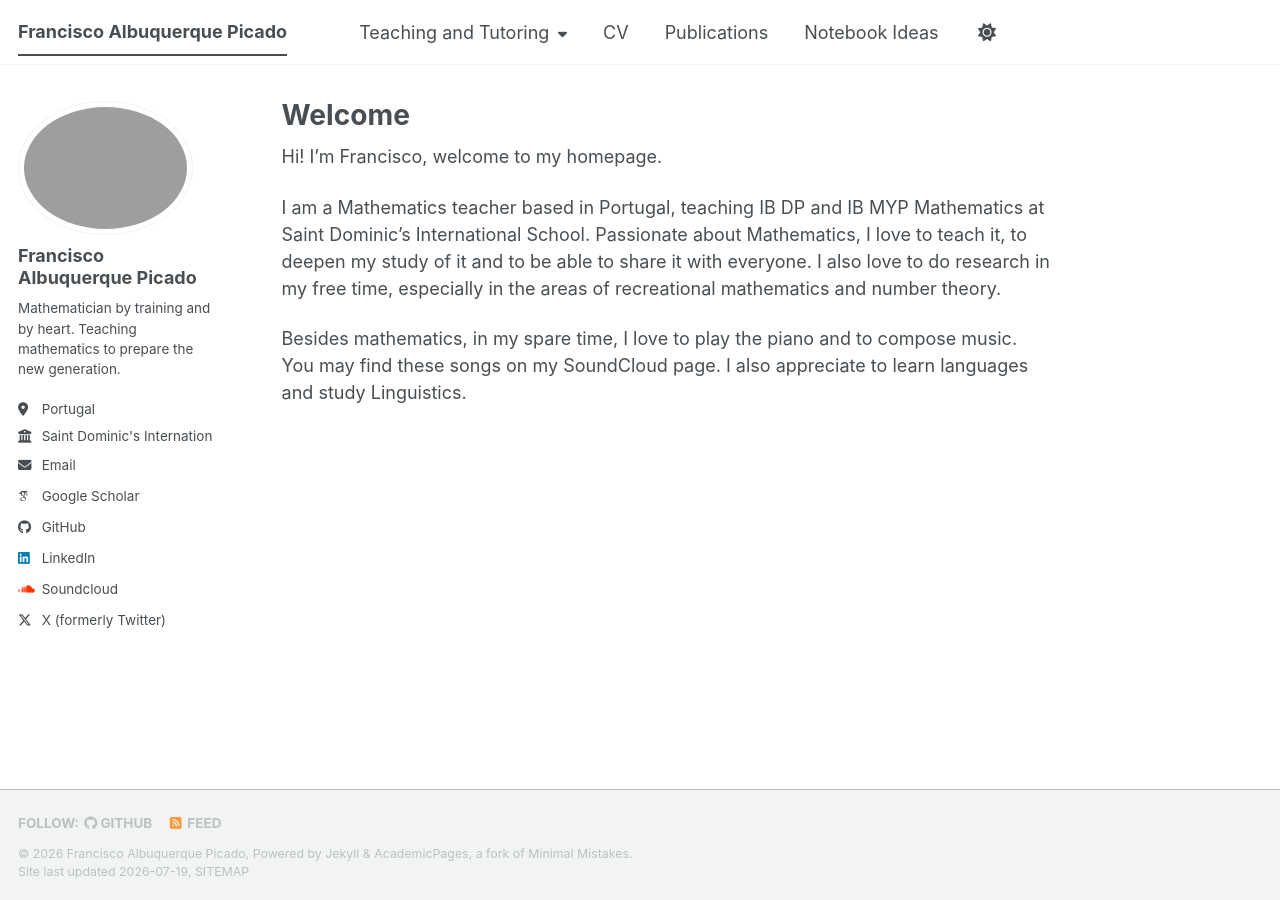
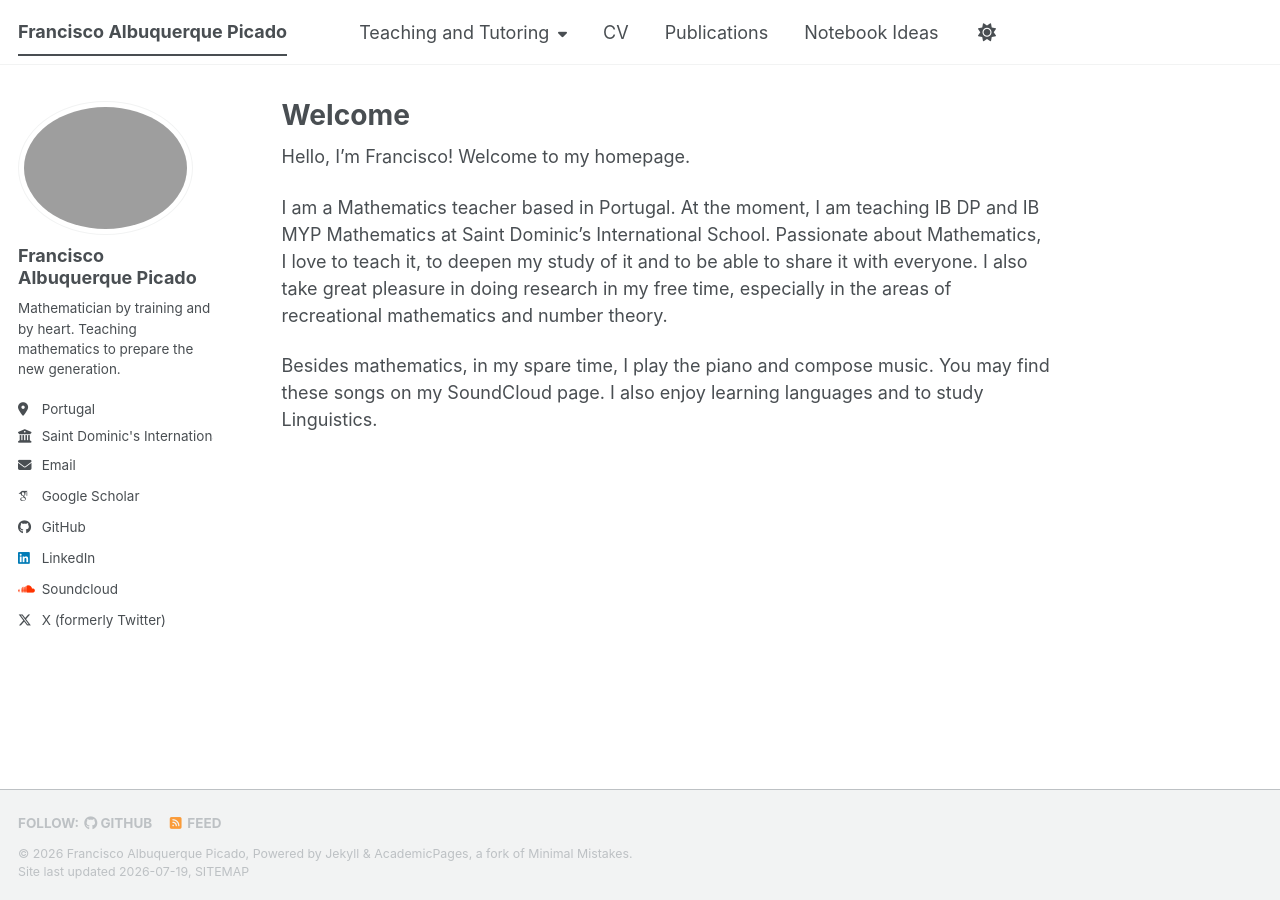
Before and after one commit to ghaleon7/ghaleon7.github.io, a Jekyll site: the page built from _pages/about.md, in a window 1280 px wide. Built offline with Jekyll 4.4.1, drawn with Linux system fonts in a browser that asks for light colours; some web fonts are replaced; a script bundle is joined from its source files by our own code; library files that are not in the unit come from our copies.

Commit message:
Update about.md
Update about page

```diff
--- a/_pages/about.md
+++ b/_pages/about.md
@@ -7,14 +7,14 @@ redirect_from:
   - /about.html
 ---
 
-Hi! I'm Francisco, welcome to my homepage.
+Hello, I'm Francisco! Welcome to my homepage.
 
-I am a Mathematics teacher based in Portugal, teaching IB DP and IB MYP Mathematics at Saint Dominic's International School.
+I am a Mathematics teacher based in Portugal. At the moment, I am teaching IB DP and IB MYP Mathematics at Saint Dominic's International School.
 Passionate about Mathematics, I love to teach it, to deepen my study of it and to be able to share it with everyone.
-I also love to do research in my free time, especially in the areas of recreational mathematics and number theory.
+I also take great pleasure in doing research in my free time, especially in the areas of recreational mathematics and number theory.
 
-Besides mathematics, in my spare time, I love to play the piano and to compose music. You may find these songs on my SoundCloud page.
-I also appreciate to learn languages and study Linguistics.
+Besides mathematics, in my spare time, I play the piano and compose music. You may find these songs on my SoundCloud page.
+I also enjoy learning languages and to study Linguistics.
 
 
 <!---
```
